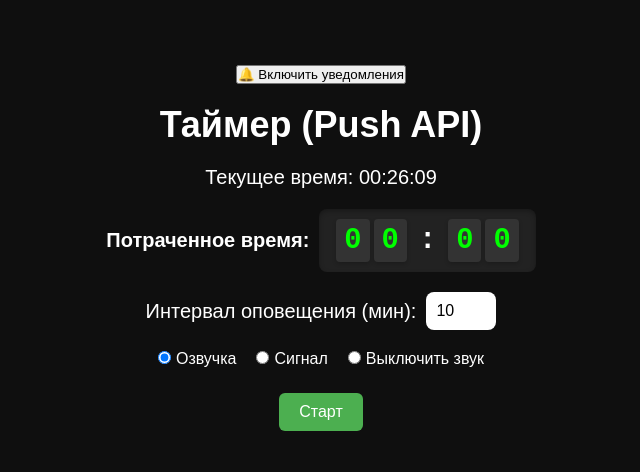
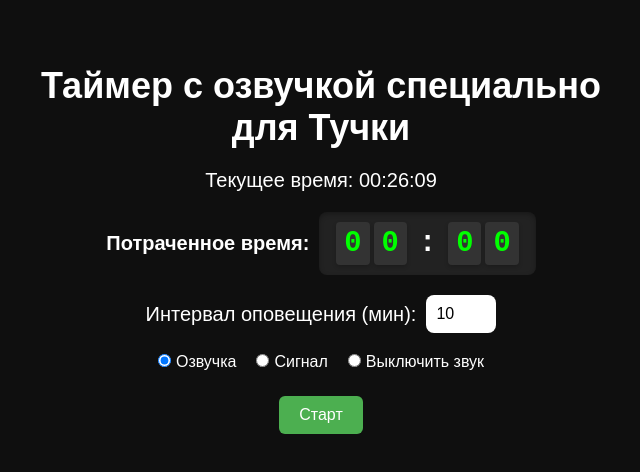
Before and after one commit to shishel-zaitcevich/timer, a Next.js app: page / in a window 1280 px wide. Shown: the top 472 px of the page, without its empty margins (319-959 px from the left). Built offline with nearby package versions, Linux system fonts and the light colour scheme.

Commit message:
changed timer

```diff
--- a/src/app/page.tsx
+++ b/src/app/page.tsx
@@ -5,9 +5,9 @@ import TimerWorkerVersion from '@/widgets/timer/ui/TimerWorkerVersion';
 export default function Home() {
   return (
     <main>
-      {/* <Timer /> */}
+      <Timer />
       {/* <TimerWorkerVersion /> */}
-      <TimerPushVersion />
+      {/* <TimerPushVersion /> */}
     </main>
   );
 }
```
